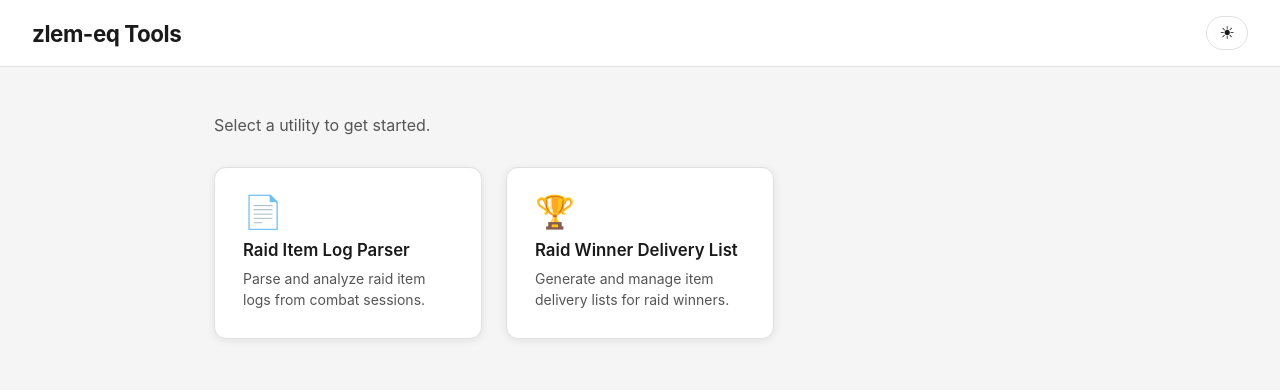
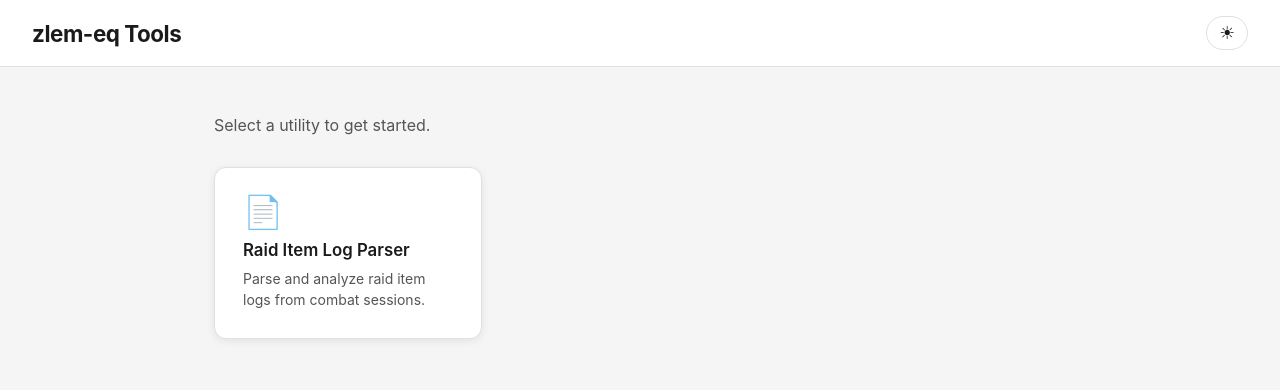
Before and after one commit to zlem-eq/zlem-eq.github.io, a plain HTML site: page index.html in a window 1280 px wide. Drawn offline with Linux system fonts and the light colour scheme.

Commit message:
remove winner util

```diff
--- a/index.html
+++ b/index.html
@@ -23,11 +23,6 @@
         <h2>Raid Item Log Parser</h2>
         <p>Parse and analyze raid item logs from combat sessions.</p>
       </a>
-      <a href="pages/raid-winner-delivery-list.html" class="tile">
-        <div class="tile-icon">&#127942;</div>
-        <h2>Raid Winner Delivery List</h2>
-        <p>Generate and manage item delivery lists for raid winners.</p>
-      </a>
     </div>
   </main>
 
```
